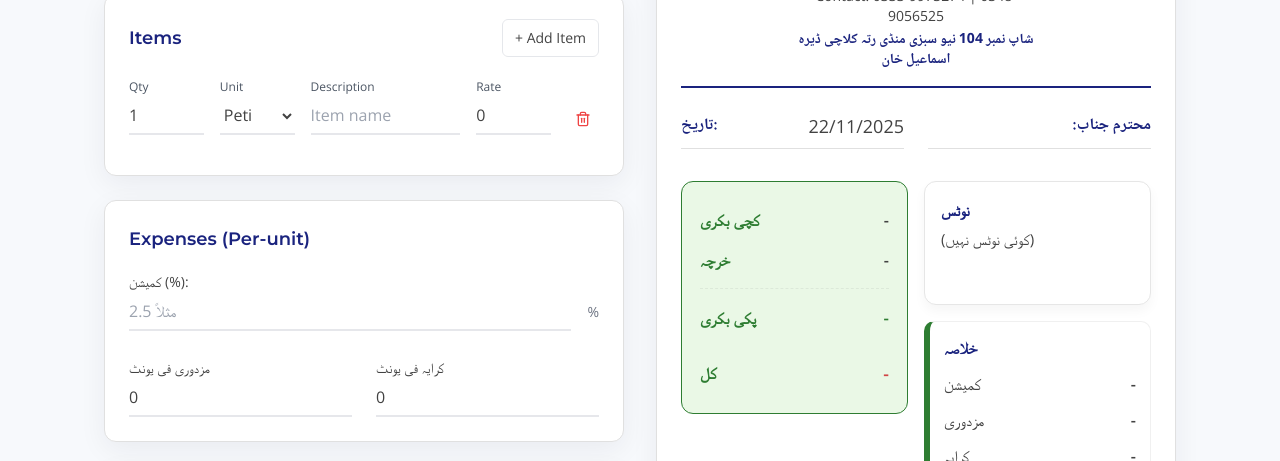
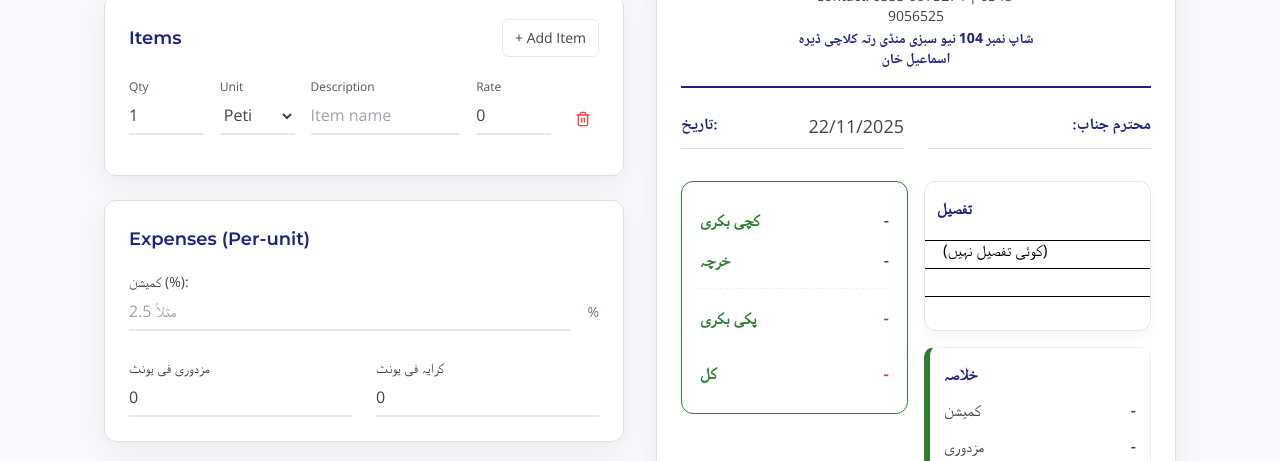
Before and after one commit to AbdulRaziq1318/Haji-aziz-ismail-commission-agent, a plain HTML site: page index.html in a window 1280 px wide. Shown: the part 292-753 px from the top of the page. Drawn offline with nearby package versions, Linux system fonts and the light colour scheme.

Commit message:
Add files via upload

```diff
--- a/index.html
+++ b/index.html
@@ -23,9 +23,13 @@
             --accent-green: #2E7D32;
             --soft-bg: #F7F9FC;
             --border-soft: #E0E0E0;
-            --cream: #FFEFD8;
-            --cream-border: #FFCC99;
-            --soft-green: #EAF8E6;
+
+            /* Notes box tuning */
+            --note-line-color: #000;     /* line color (change #444 if too strong) */
+            --note-font-size: 16px;      /* font-size used inside preview note */
+            --note-line-height: 28px;    /* distance between visual lines */
+            --note-heading-height: 36px; /* reserved heading area inside box (تفصیل) */
+            --note-line-offset: 6px;     /* small offset to position lines slightly below baseline */
         }
 
         html,body{height:100%}
@@ -75,7 +79,65 @@
 
         /* boxes */
         .box-break { background:var(--soft-green); border:1px solid var(--accent-green); border-radius:12px; padding:18px; }
-        .box-notes { background:#fff; border:1px solid #e6e6e6; border-radius:12px; padding:16px; box-shadow:0 6px 12px rgba(0,0,0,0.04); min-height:120px; }
+
+        /* ===== Notes box: improved alignment =====
+           Approach:
+           - Lines are rendered by an absolutely positioned layer (.note-lines).
+           - .note-lines top is set so lines begin below the heading area.
+           - .note-content uses the same line-height as the lines, and a small padding-top
+             so that typed text's baseline sits above the visual rule (line).
+        */
+        .box-notes {
+            background:#fff;
+            border:1px solid #e6e6e6;
+            border-radius:12px;
+            padding:8px 12px 14px 12px;
+            box-shadow:0 6px 12px rgba(0,0,0,0.04);
+            min-height: calc(var(--note-heading-height) + var(--note-line-height) * 3);
+            position:relative;
+            overflow:visible;
+        }
+
+        /* the ruled lines layer (absolute), starts below heading area */
+        .box-notes .note-lines {
+            position:absolute;
+            left:0;
+            right:0;
+            /* start lines a bit lower than heading;
+               using line-height and a small offset so lines fall under text baseline */
+            top: calc(var(--note-heading-height) + var(--note-line-height) - var(--note-line-offset));
+            bottom:8px;
+            z-index:0;
+            background-image: linear-gradient(to bottom, var(--note-line-color) 1px, transparent 1px);
+            background-size: 100% var(--note-line-height);
+            pointer-events:none;
+        }
+
+        .box-notes .note-heading {
+            position:relative;
+            z-index:2;
+            font-weight:700;
+            color:var(--primary);
+            margin:0 0 6px 0;
+            height: var(--note-heading-height);
+            line-height: var(--note-heading-height);
+        }
+
+        .box-notes .note-content {
+            position:relative;
+            z-index:2;
+            /* IMPORTANT: text line-height matches visual line spacing */
+            font-size: var(--note-font-size);
+            line-height: var(--note-line-height);
+            min-height: calc(var(--note-line-height) * 3);
+            color:#000;
+            white-space: pre-wrap;
+            /* small top padding to vertically align text baseline above the visual line */
+            padding-top: calc(var(--note-line-offset) - 2px);
+            padding-left: 6px;
+            padding-right: 6px;
+        }
+
         .box-comm { background:#fff; border:1px solid rgba(0,0,0,0.06); border-left:6px solid var(--accent-green); border-radius:10px; padding:14px; }
 
         .break-row { display:flex; justify-content:space-between; padding:8px 0; align-items:center; }
@@ -97,6 +159,10 @@
             .invoice-card{ box-shadow:none !important; border:none !important; }
             .header-fruit { display:block !important; opacity:1 !important; width:95px !important; }
             img { -webkit-print-color-adjust: exact !important; print-color-adjust: exact !important; }
+            /* ensure ruled lines print as well and start at same place */
+            .box-notes .note-lines {
+                background-image: linear-gradient(to bottom, var(--note-line-color) 1px, transparent 1px);
+            }
         }
     </style>
 </head>
@@ -168,7 +234,7 @@
 
             <div class="invoice-card p-6">
                 <h2 class="text-lg font-eng font-semibold text-[var(--primary)] mb-4">نوٹس</h2>
-                <textarea id="notes" rows="3" class="w-full input-underline font-body" placeholder="کوئی نوٹس..."></textarea>
+                <textarea id="notes" rows="3" class="w-full input-underline font-body" placeholder="کوئی تفصیل..."></textarea>
             </div>
         </div>
 
@@ -222,8 +288,13 @@
 
                         <!-- notes top -->
                         <div class="box-notes">
-                            <div style="font-weight:700;color:var(--primary);margin-bottom:6px;">نوٹس</div>
-                            <div id="previewNotesShort" style="min-height:60px;color:var(--secondary);font-size:0.95rem;">(کوئی نوٹس نہیں)</div>
+                            <div class="note-heading">تفصیل</div>
+
+                            <!-- absolute lines layer -->
+                            <div class="note-lines" aria-hidden="true"></div>
+
+                            <!-- content (text shown here) -->
+                            <div id="previewNotesShort" class="note-content">(کوئی تفصیل نہیں)</div>
                         </div>
 
                         <!-- summary below notes -->
@@ -441,10 +512,10 @@
         if (notes.trim()) {
             notesShort.textContent = notes;
         } else {
-            notesShort.textContent = "(کوئی نوٹس نہیں)";
+            notesShort.textContent = "(کوئی تفصیل نہیں)";
         }
 
-        // populate hidden items table (kept for records)
+        // populate hidden items table (kept DOM)
         const tbody = document.getElementById("itemsPreviewBody");
         if (tbody) {
             tbody.innerHTML = "";
```
